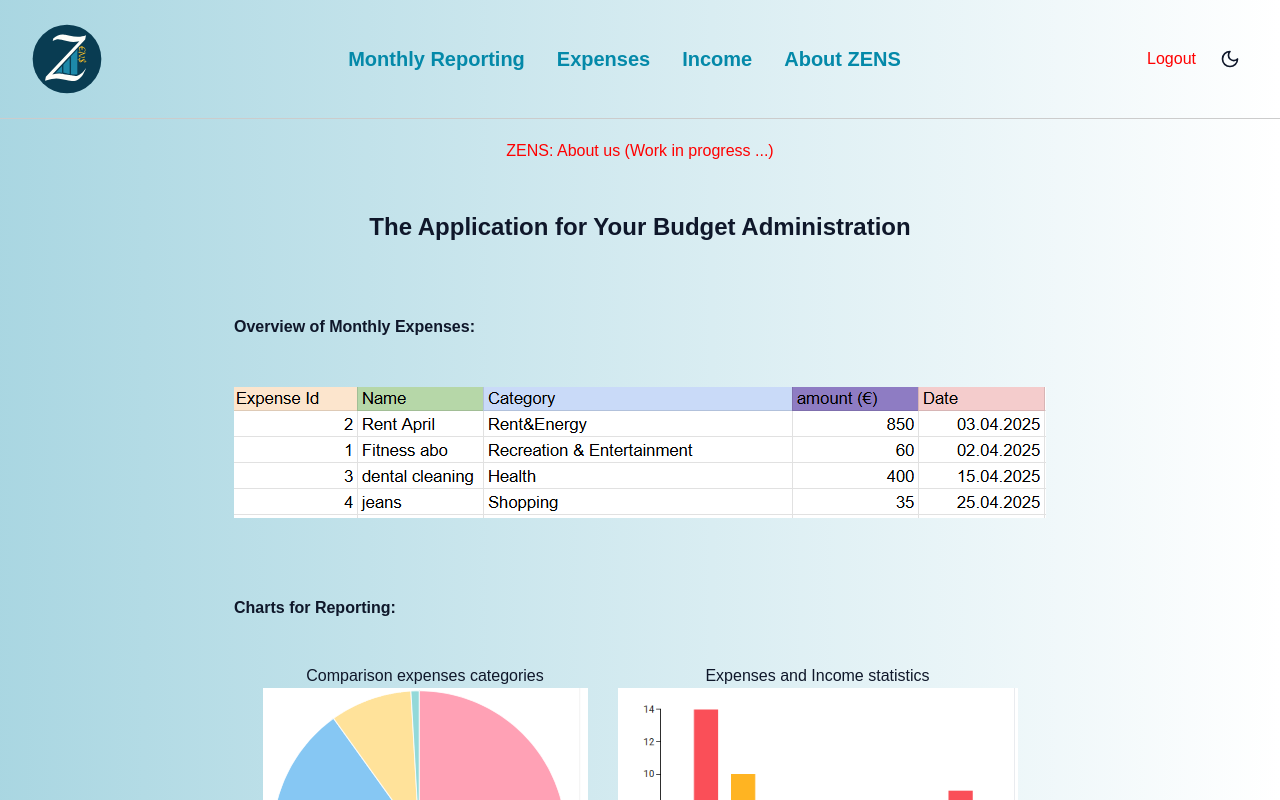
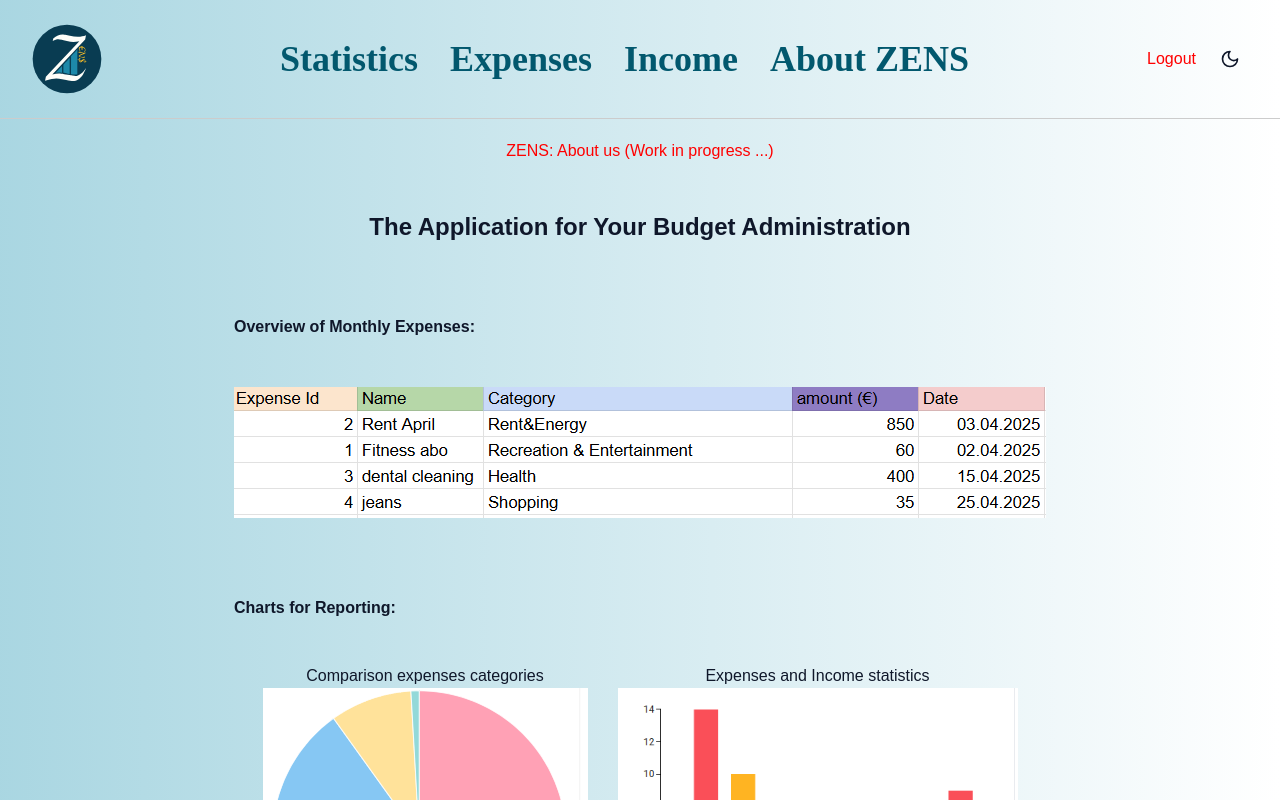
Before and after one commit to ZENS-Endproject/Budget_Manager_Reloaded, a React (Create React App) app in the folder frontend/: page /about in a window 1280 px wide. Shown: the top 800 px of the page. Built offline with nearby package versions, Linux system fonts and the light colour scheme; what chartjs-plugin-datalabels would draw is missing.

Commit message:
font geändert

```diff
--- a/frontend/src/components/ExpensesNav.js
+++ b/frontend/src/components/ExpensesNav.js
@@ -6,6 +6,7 @@ import AddExpenseForm from "./AddExpense";
 
 import { API_URL } from "../lib/utils";
 import { Button } from "./ui/button";
+import Text from "./Text";
 
 function ExpensesNav() {
   const user = JSON.parse(localStorage.getItem("user"));
@@ -93,9 +94,9 @@ function ExpensesNav() {
       >
         <Button onClick={handleDownloadPDF}>Download (PDF)</Button> <br />{" "}
         <br />
-        <h2 style={{ color: "#1e88e5", marginBottom: "16px" }}>
+        <Text variant="subtitleBlue" className="my-6">
           Monthly Overview
-        </h2>
+        </Text>
         {error && <p style={{ color: "red" }}>{error}</p>}
         {totalExpenses !== null && totalIncome !== null && (
           <>
--- a/frontend/src/components/IncomesNav.js
+++ b/frontend/src/components/IncomesNav.js
@@ -5,6 +5,7 @@ import Monthly_incomes from "./Monthly_incomes";
 import { useParams } from "react-router-dom";
 
 import { API_URL } from "../lib/utils";
+import Text from "./Text";
 
 function IncomesNav() {
   const user = JSON.parse(localStorage.getItem("user"));
@@ -54,7 +55,9 @@ function IncomesNav() {
           marginBottom: "20px",
         }}
       >
-        <h3>Monthly Overview</h3>
+        <Text variant="subtitleBlue" className="my-6">
+          Monthly Overview
+        </Text>
         {error && <p style={{ color: "red" }}>{error}</p>}
         {totalExpenses !== null && totalIncome !== null && (
           <>
--- a/frontend/src/components/Navbar.js
+++ b/frontend/src/components/Navbar.js
@@ -4,6 +4,7 @@ import darkLogo from "../assets/images/dark_logo.svg";
 import lightLogo from "../assets/images/light_logo.svg";
 import "../styles/responsive.css";
 import { ModeToggle } from "./ModeToggle";
+import Text from "./Text";
 
 function Navbar() {
   const user = JSON.parse(localStorage.getItem("user"));
@@ -31,18 +32,36 @@ function Navbar() {
     >
       {/* Logo */}
       <div style={{ flexShrink: 0 }}>
-        <img src={lightLogo} className="logo-dark" style={{ height: "70px" }} alt="light logo" />
-        <img src={darkLogo} className="logo-light" style={{ height: "70px" }} alt="dark logo" />
+        <img
+          src={lightLogo}
+          className="logo-dark"
+          style={{ height: "70px" }}
+          alt="light logo"
+        />
+        <img
+          src={darkLogo}
+          className="logo-light"
+          style={{ height: "70px" }}
+          alt="dark logo"
+        />
       </div>
       <button className="hamburger" onClick={() => setMenuOpen(!menuOpen)}>
         ☰
       </button>
       {/* Links */}
       <div className={`navbar-links ${menuOpen ? "open" : ""}`}>
-        <Link to="/" style={styles.linkb}>Monthly Reporting</Link>
-        <Link to="/expenses" style={styles.linkb}>Expenses</Link>
-        <Link to="/incomes" style={styles.linkb}>Income</Link>
-        <Link to="/about" style={styles.linkb}>About ZENS</Link>
+        <Link to="/" style={styles.linkb}>
+          <Text variant="menuBlue">Statistics</Text>
+        </Link>
+        <Link to="/expenses" style={styles.linkb}>
+          <Text variant="menuBlue">Expenses</Text>
+        </Link>
+        <Link to="/incomes" style={styles.linkb}>
+          <Text variant="menuBlue">Income</Text>
+        </Link>
+        <Link to="/about" style={styles.linkb}>
+          <Text variant="menuBlue">About ZENS</Text>
+        </Link>
       </div>
 
       {/* User & Dark-Light-Mode */}
@@ -54,14 +73,21 @@ function Navbar() {
           flexShrink: 0,
         }}
       >
-          <div style={{ display: "flex", flexDirection: "column", alignItems: "flex-end" }}>
+        <div
+          style={{
+            display: "flex",
+            flexDirection: "column",
+            alignItems: "flex-end",
+          }}
+        >
           <span className="username">{user_name}</span>
-            <button onClick={handleLogout} style={styles.logoutButton}>Logout</button>
+          <button onClick={handleLogout} style={styles.logoutButton}>
+            Logout
+          </button>
         </div>
         <ModeToggle />
       </div>
     </div>
-
   );
 }
 
```
Lines whose indentation alone changed are shown as unchanged.
